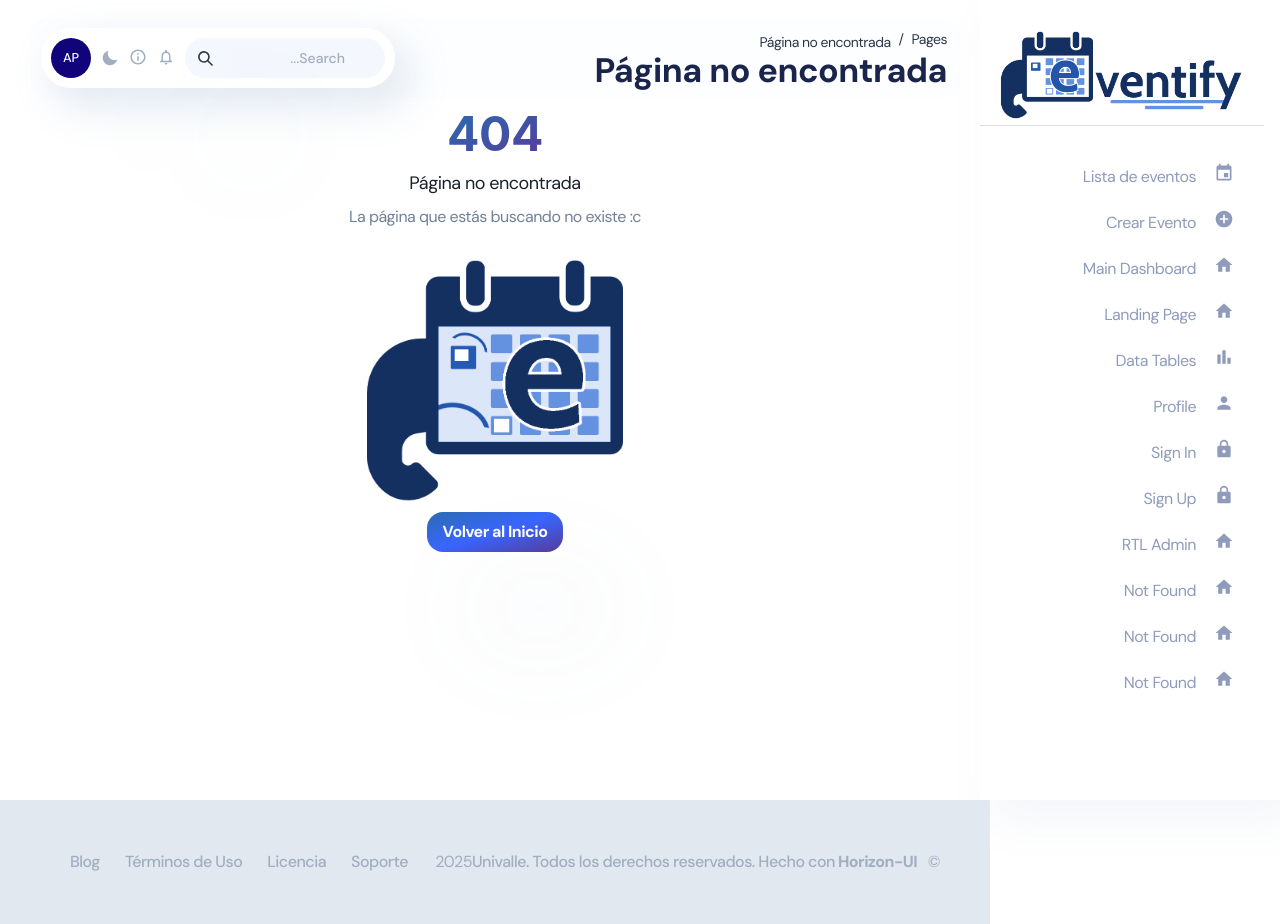
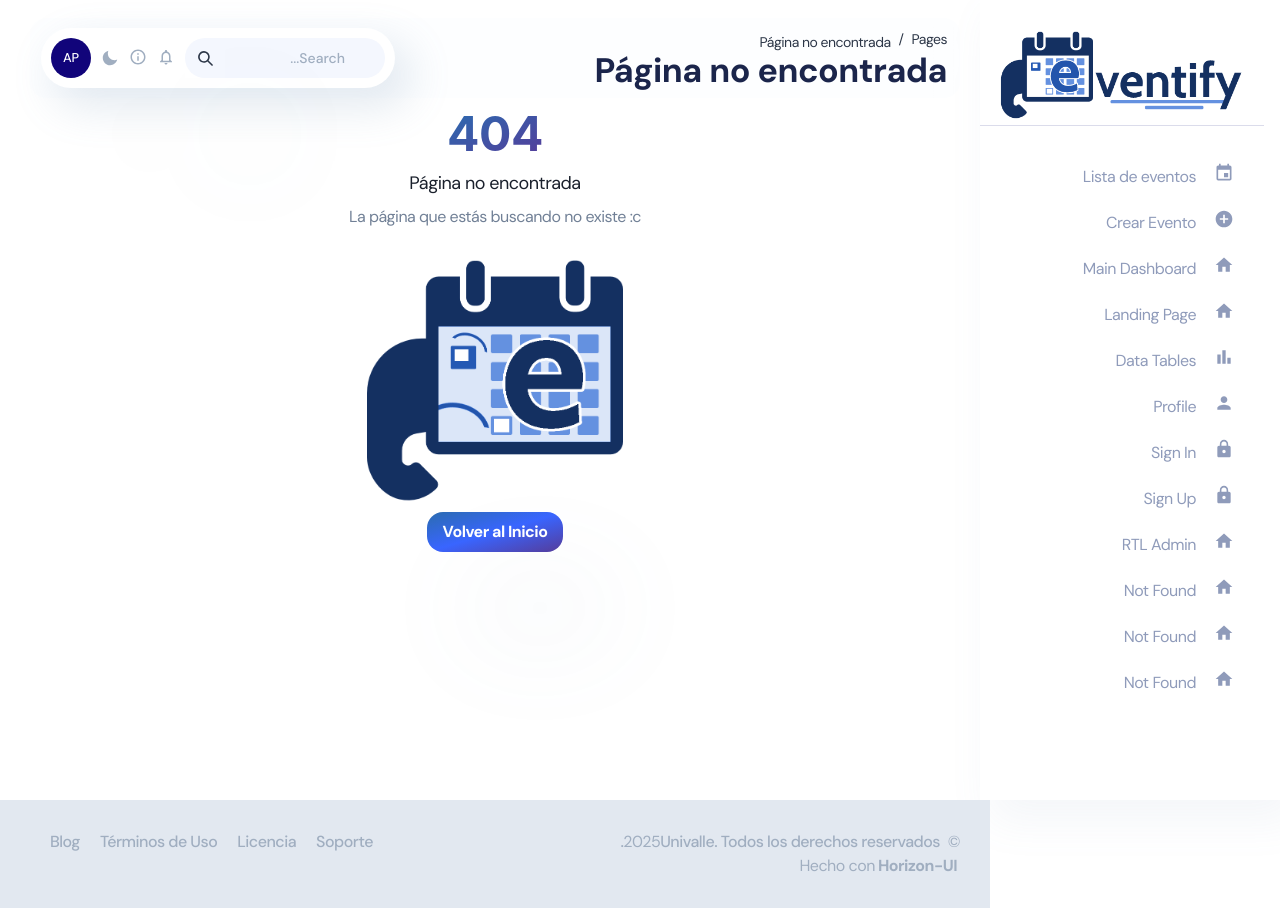
Before and after one commit to Juanitotk25/eventify_project, a React (Create React App) app in the folder frontend/: page /rtl/default in a window 1280 px wide. Built offline with nearby package versions, Linux system fonts and the light colour scheme.

Commit message:
Fixed user footer

```diff
--- a/frontend/src/components/footer/FooterUser.js
+++ b/frontend/src/components/footer/FooterUser.js
@@ -18,7 +18,8 @@ export default function Footer() {
 
   return (
       <Flex
-      zIndex='3'
+          zIndex='0'
+          position='relative'
           backgroundColor={backgroundColor}
           flexDirection={{
             base: "column",
@@ -29,43 +30,46 @@ export default function Footer() {
             xl: "start",
           }}
           justifyContent='space-between'
-      px={{ base: "30px", md: "50px" }}
-      py={{ base: "30px", md: "50px" }}
-      pb='30px'>
-
+          px={{ base: "10px", md: "30px" }}
+          py={{ base: "10px", md: "30px" }}
+          pb='10px'
+      >
         <Text
             color={textColor}
             textAlign={{
               base: "center",
               xl: "start",
             }}
-        mb={{ base: "20px", xl: "0px" }}>
-        {" "}
+            mb={{ base: "5px", xl: "0px" }}
+        >
           &copy; {1900 + new Date().getYear()}
           <Text as='span' fontWeight='500' ms='4px'>
             Univalle. Todos los derechos reservados.
-
-            {/* CORRECCIÓN: Reemplazamos el <Text> anidado por <Box> para evitar <p> dentro de <p> */}
-            <Box as='span'> Hecho con
+          </Text>
+            <Text>
+              Hecho con
               <Link
                   mx='3px'
                   color={textColor}
                   href='https://github.com/horizon-ui/horizon-ui-chakra'
+                  _hover={{ color: "purple.500" }}
                   target='_blank'
-                fontWeight='700'>
+                  fontWeight='700'
+              >
                 Horizon-UI
               </Link>
-            </Box>
+            </Text>
 
         </Text>
-      </Text>
 
-      <List display='flex' gap='25px' px='20px'>
+        <List display='flex' gap='20px' px='20px' flexWrap='nowrap'>
           <ListItem>
             <Link
                 fontWeight='500'
                 color={textColor}
-                    href='mailto:juan.diego.cardenas@correounivalle.edu.co'>
+                _hover={{ color: "purple.500" }}
+                href='mailto:juan.diego.cardenas@correounivalle.edu.co'
+            >
               Soporte
             </Link>
           </ListItem>
@@ -73,15 +77,20 @@ export default function Footer() {
             <Link
                 fontWeight='500'
                 color={textColor}
-                    href='https://www.simmmple.com/licenses?ref=horizon-chakra-free'>
+                _hover={{ color: "purple.500" }}
+                href='https://www.simmmple.com/licenses?ref=horizon-chakra-free'
+            >
               Licencia
             </Link>
           </ListItem>
           <ListItem>
             <Link
+                whiteSpace='nowrap'
                 fontWeight='500'
                 color={textColor}
-                    href='https://simmmple.com/terms-of-service?ref=horizon-chakra-free'>
+                _hover={{ color: "purple.500" }}
+                href='https://simmmple.com/terms-of-service?ref=horizon-chakra-free'
+            >
               Términos de Uso
             </Link>
           </ListItem>
@@ -89,7 +98,9 @@ export default function Footer() {
             <Link
                 fontWeight='500'
                 color={textColor}
-                    href='https://www.blog.simmmple.com/?ref=horizon-chakra-free'>
+                _hover={{ color: "purple.500" }}
+                href='https://www.blog.simmmple.com/?ref=horizon-chakra-free'
+            >
               Blog
             </Link>
           </ListItem>
--- a/frontend/src/layouts/admin/index.js
+++ b/frontend/src/layouts/admin/index.js
@@ -7,6 +7,7 @@ import Sidebar from 'components/sidebar/Sidebar.js';
 import { SidebarContext } from 'contexts/SidebarContext';
 import React, { useState } from 'react';
 import {Navigate, Route, Routes} from 'react-router-dom';
+import { useLocation } from 'react-router-dom';
 import routes from 'routes.js';
 
 // Custom Chakra theme
@@ -16,10 +17,11 @@ export default function Dashboard(props) {
   const [fixed] = useState(false);
   const [toggleSidebar, setToggleSidebar] = useState(false);
   // functions for changing the states from components
+  const location = useLocation();
   const getRoute = () => {
     return window.location.pathname !== '/admin/full-screen-maps';
   };
-  const getActiveRoute = (routes) => {
+  const getActiveRoute = (routes, pathname) => {
     let activeRoute = 'Página no encontrada';
     for (let i = 0; i < routes.length; i++) {
       if (routes[i].collapse) {
@@ -33,16 +35,14 @@ export default function Dashboard(props) {
           return categoryActiveRoute;
         }
       } else {
-        if (
-          window.location.href.indexOf(routes[i].layout + routes[i].path) !== -1
-        ) {
+        if(pathname.indexOf(routes[i].layout + routes[i].path) !== -1){
           return routes[i].name;
         }
       }
     }
     return activeRoute;
   };
-  const getActiveNavbar = (routes) => {
+  const getActiveNavbar = (routes, pathname) => {
     let activeNavbar = false;
     for (let i = 0; i < routes.length; i++) {
       if (routes[i].collapse) {
@@ -56,16 +56,14 @@ export default function Dashboard(props) {
           return categoryActiveNavbar;
         }
       } else {
-        if (
-          window.location.href.indexOf(routes[i].layout + routes[i].path) !== -1
-        ) {
+        if (pathname.indexOf(routes[i].layout + routes[i].path) !== -1){
           return routes[i].secondary;
         }
       }
     }
     return activeNavbar;
   };
-  const getActiveNavbarText = (routes) => {
+  const getActiveNavbarText = (routes, pathname) => {
     let activeNavbar = false;
     for (let i = 0; i < routes.length; i++) {
       if (routes[i].collapse) {
@@ -79,9 +77,7 @@ export default function Dashboard(props) {
           return categoryActiveNavbar;
         }
       } else {
-        if (
-          window.location.href.indexOf(routes[i].layout + routes[i].path) !== -1
-        ) {
+        if (pathname.indexOf(routes[i].layout + routes[i].path) !== -1){
           return routes[i].messageNavbar;
         }
       }
@@ -138,9 +134,9 @@ export default function Dashboard(props) {
                 <Navbar
                   onOpen={onOpen}
                   logoText={'Eventify!'}
-                  brandText={getActiveRoute(routes)}
-                  secondary={getActiveNavbar(routes)}
-                  message={getActiveNavbarText(routes)}
+                  brandText={getActiveRoute(routes, location.pathname)}
+                  secondary={getActiveNavbar(routes, location.pathname)}
+                  message={getActiveNavbarText(routes, location.pathname)}
                   fixed={fixed}
                   {...rest}
                 />
```
Lines whose indentation alone changed are shown as unchanged.
